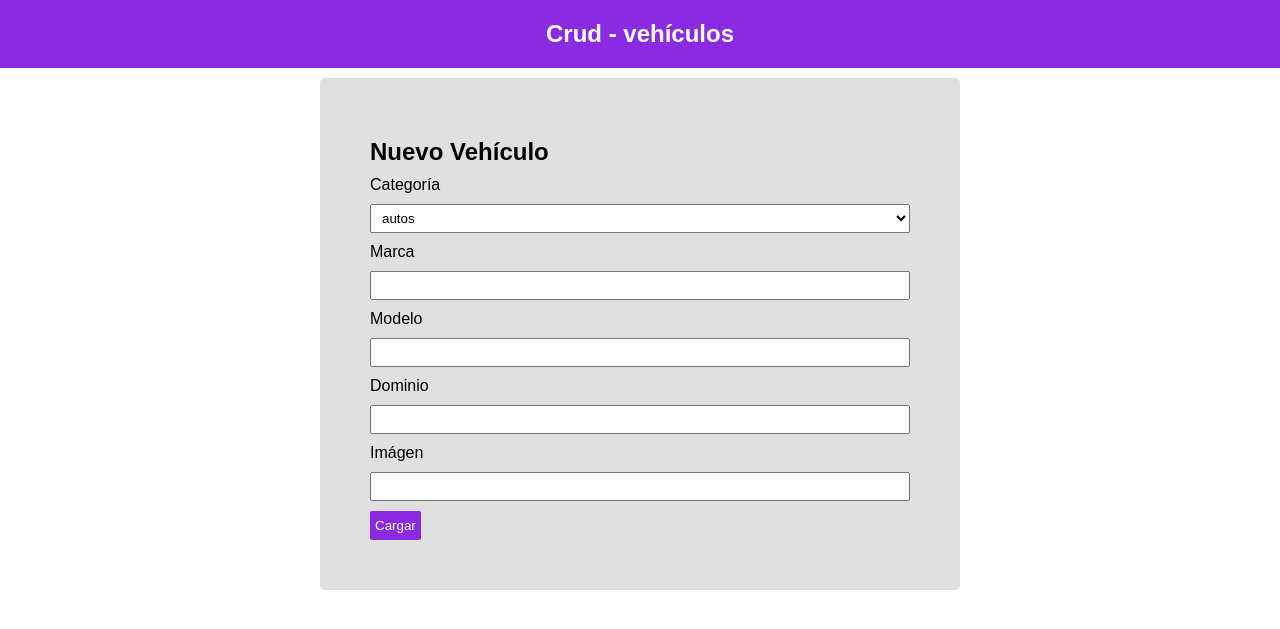
After one commit to FrancoVacc/crud_vehiculos, a PHP site: page /views/cargaVehiculos.php in a window 1280 px wide. The commit adds this page. Shown: the top 629 px of the page. Run offline with PHP 8.4, Linux system fonts and the light colour scheme; data comes from the database, SQL or seed files in the repository.

Commit message:
25-08-2025

```diff
--- /dev/null
+++ b/header.php
@@ -0,0 +1,3 @@
+<div class="header">
+    <h2>Crud - vehículos</h2>
+</div>
--- /dev/null
+++ b/styles/styles.css
@@ -0,0 +1,171 @@
+*{
+    margin: 0;
+    padding: 0;
+    box-sizing: border-box;
+    font-family: sans-serif;
+}
+.header{
+    width: 100%;
+    padding: 20px;
+    background-color: #8a2be2;
+    color: #fff;
+    text-align: center;
+}
+
+.buscador{
+    display: flex;
+    flex-direction: row-reverse;
+    border-bottom:1px solid #000 ;
+    width: 100%;
+    padding: 20px;
+}
+.buscador > form > input{
+    padding: 5px 7px;
+}
+
+.container{
+    display: grid;
+    grid-template-columns: 20% 80%;
+}
+
+.container > aside{
+    grid-column-start: 1;
+    background-color: #8a2be2;
+    padding: 10px;
+    text-align: center;
+}
+
+.container > aside > ul > li > a{
+    text-decoration: none;
+    font-size: x-large;
+    color: #fff;
+}
+.container > aside > ul > li > a:hover{
+    border-bottom: 1px solid #fff;
+}
+
+.vehiculos{
+    grid-column-start: 2;
+    padding: 10px;
+    display: flex;
+    flex-wrap: wrap;
+}
+
+.card{
+    padding: 10px;
+    border-radius: 5%;
+    background-color: #e0e0e0;
+    margin: 10px;
+}
+
+.card > img{
+    width: 200px;
+    margin: 10px auto;
+}
+.btn-container{
+    margin: 10px 0;
+}
+
+.btn{
+    text-decoration: none;
+    border-style: none;
+    color: #fff;
+    padding: 7px 5px;
+    background-color: #8a2be2;
+    border-radius: 5%;
+}
+
+.btn:hover{
+    background-color: #3d0e69;
+}
+
+.btn-container > a{
+    background-color: #fff;
+    color: #8a2be2;
+}
+.btn-container > a:hover{
+    background-color: #cac8c8;
+}
+
+.form-container{
+    width: 50%;
+    margin: 10px auto;
+    background-color: #e0e0e0;
+    padding: 50px;
+    border-radius: 5px;
+}
+
+.form-container > h2{
+    margin: 10px 0;
+}
+
+.input-container{
+    display: flex;
+    flex-direction: column;
+    width: 100%;
+    margin: 0 auto;
+}
+
+.form-container >form{
+    width: 100%;
+}
+
+.input-container > input, .select{
+    width: 100%;
+    margin: 10px 0;
+    padding: 5px 7px;
+}
+
+.vehiculo-container{
+    display: grid;
+    grid-template-columns: 40% 60%;
+    width: 90%;
+    margin: 10px auto;
+}
+
+.img-container{
+    grid-column-start: 1;
+    padding: 10px;
+}
+
+.img-container > img{
+    width: 300px;
+}
+.info-container{
+    grid-column-start: 2;
+    padding: 10px;
+    width: 100%;
+}
+
+.info-container > p{
+    margin: 20px 0;
+    font-size: 1.5rem;
+}
+
+.volver{
+    background-color: #8a2be2;
+}
+.volver:hover{
+    background-color: #3d0e69;
+}
+
+.error{
+    display: absolute;
+    top: 10px;
+    width: 100%;
+    margin: 10px 0;
+    padding: 5px 10px;
+    border-left: 1px solid #ff0000;
+    color: #fff;
+    background-color: #fb62748e;
+}
+.ok{
+    display: absolute;
+    top: 10px;
+    width: 100%;
+    margin: 10px 0;
+    padding: 5px 10px;
+    border-left: 1px solid #008000;
+    color: #fff;
+    background-color: #6cfb628e;
+}
--- /dev/null
+++ b/views/cargaVehiculos.php
@@ -0,0 +1,20 @@
+<!DOCTYPE html>
+<html lang="en">
+
+<head>
+    <meta charset="UTF-8">
+    <meta name="viewport" content="width=device-width, initial-scale=1.0">
+    <title>CRUD - Vehículos</title>
+    <link rel="stylesheet" href="../styles/styles.css">
+</head>
+
+<body>
+    <?php
+    include '../header.php';
+    ?>
+    <div>
+        <?php include 'modules/formularioNuevo.php'; ?>
+    </div>
+</body>
+
+</html>
--- /dev/null
+++ b/views/modules/aside.php
@@ -0,0 +1,5 @@
+<aside class="aside">
+    <?php
+    include 'listaCategoria.php';
+    ?>
+</aside>
--- /dev/null
+++ b/views/modules/buscador.php
@@ -0,0 +1,6 @@
+<div class="buscador">
+    <form action="">
+        <input type="text" name="dominio" placeholder="Dominio">
+        <input type="submit" value="🔎" class="btn">
+    </form>
+</div>
--- /dev/null
+++ b/views/modules/card.php
@@ -0,0 +1,6 @@
+<div class="card">
+    <img src="./img/sin_foto.jpg" alt="">
+    <div>
+        <a href="#" class="btn">Ver</a>
+    </div>
+</div>
--- /dev/null
+++ b/views/modules/formularioNuevo.php
@@ -0,0 +1,50 @@
+<?php
+
+require_once $_SERVER['DOCUMENT_ROOT'] . '/crud_vehiculos/controllers/categoriasController.php';
+
+$categorias = new CategoriaController;
+$res = $categorias->mostrarCategorias();
+
+?>
+<div class="form-container">
+    <?php
+    if (isset($_GET['ok']) || isset($_GET['error'])) {
+        include 'cartel.php';
+    }
+    ?>
+    <h2>Nuevo Vehículo</h2>
+    <form action="../router/nuevoVehiculo.php" method="post">
+        <div class="input-container">
+            <label for="categoria">Categoría</label>
+            <select name="categoria" class="select">
+                <?php
+                foreach ($res as $categoria) {
+                ?>
+                    <option value="<?= $categoria['id_categoria'] ?>"><?= $categoria['nombre_categoria'] ?></option>
+                <?php
+                }
+                ?>
+            </select>
+        </div>
+        <div class="input-container">
+            <label for="marca">Marca</label>
+            <input type="text" required name="marca">
+        </div>
+        <div class="input-container">
+            <label for="modelo">Modelo</label>
+            <input type="text" required name="modelo">
+        </div>
+        <div class="input-container">
+            <label for="dominio">Dominio</label>
+            <input type="text" required name="dominio">
+        </div>
+        <div class="input-container">
+            <label for="img">Imágen</label>
+            <input type="text" required name="img">
+        </div>
+        <div>
+            <input type="submit" value="Cargar" class="btn">
+        </div>
+    </form>
+
+</div>
--- a/views/listaCategoria.php
+++ b/views/modules/listaCategoria.php
@@ -11,8 +11,11 @@ $res = $categorias->mostrarCategorias();
     <?php
     foreach ($res as $item) {
     ?>
-        <li><?= $item['nombre_categoria'] ?></li>
+        <li><a href="#"><?= strtoupper($item['nombre_categoria']) ?></a></li>
     <?php
     }
     ?>
 </ul>
+<div class="btn-container">
+    <a href="views/cargaVehiculos.php" class="btn">Nuevo</a>
+</div>
```
Also changed, not shown: controllers/vehiculosController.php (+10 -5 lines), index.php (+10 -5 lines), router/nuevoVehiculo.php (added, +13 -0 lines), views/listaVehiculos.php (added, +10 -0 lines), views/modules/cartel.php (added, +30 -0 lines), views/modules/vehiculo.php (added, +19 -0 lines), views/vehiculoInfo.php (added, +19 -0 lines).
